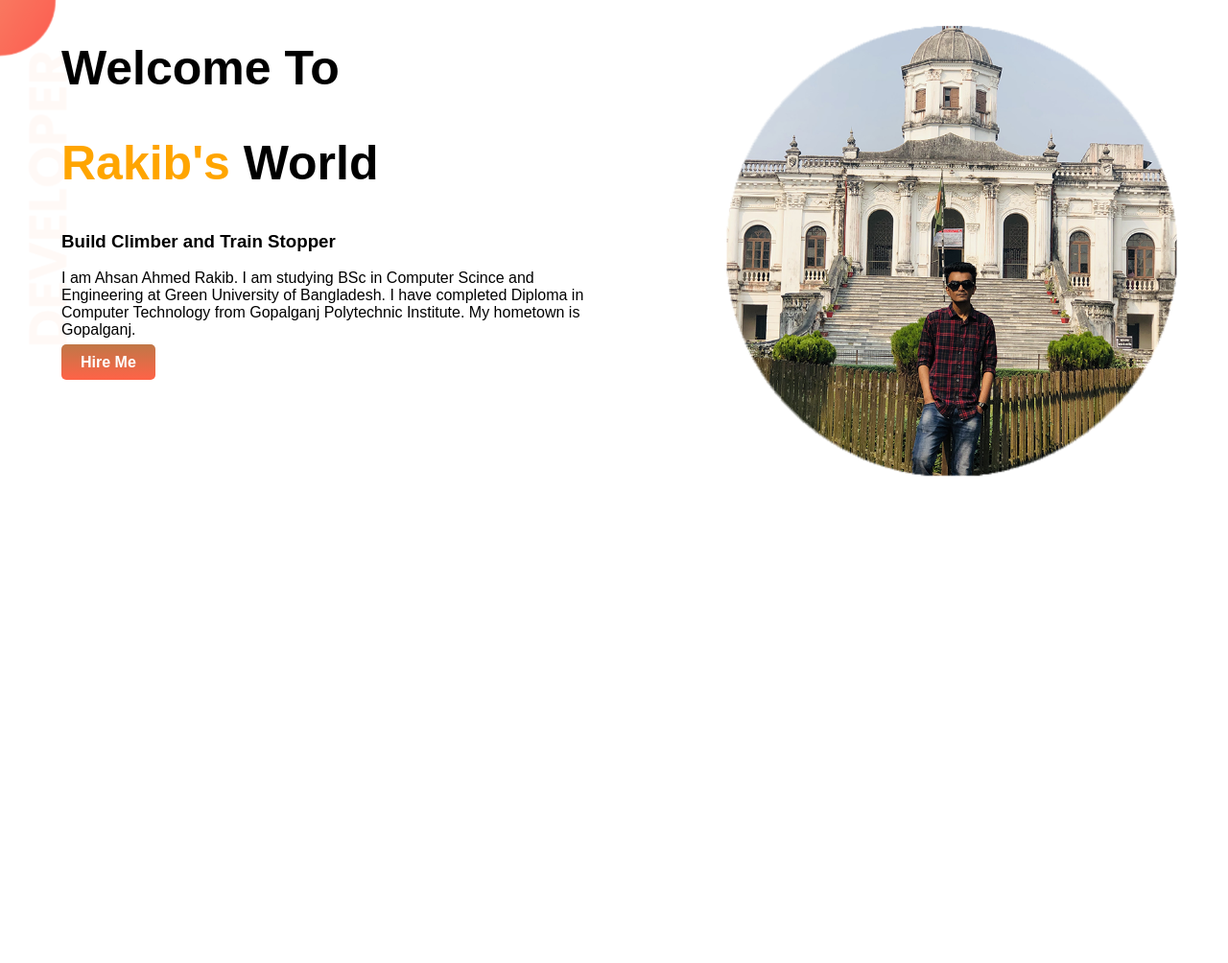
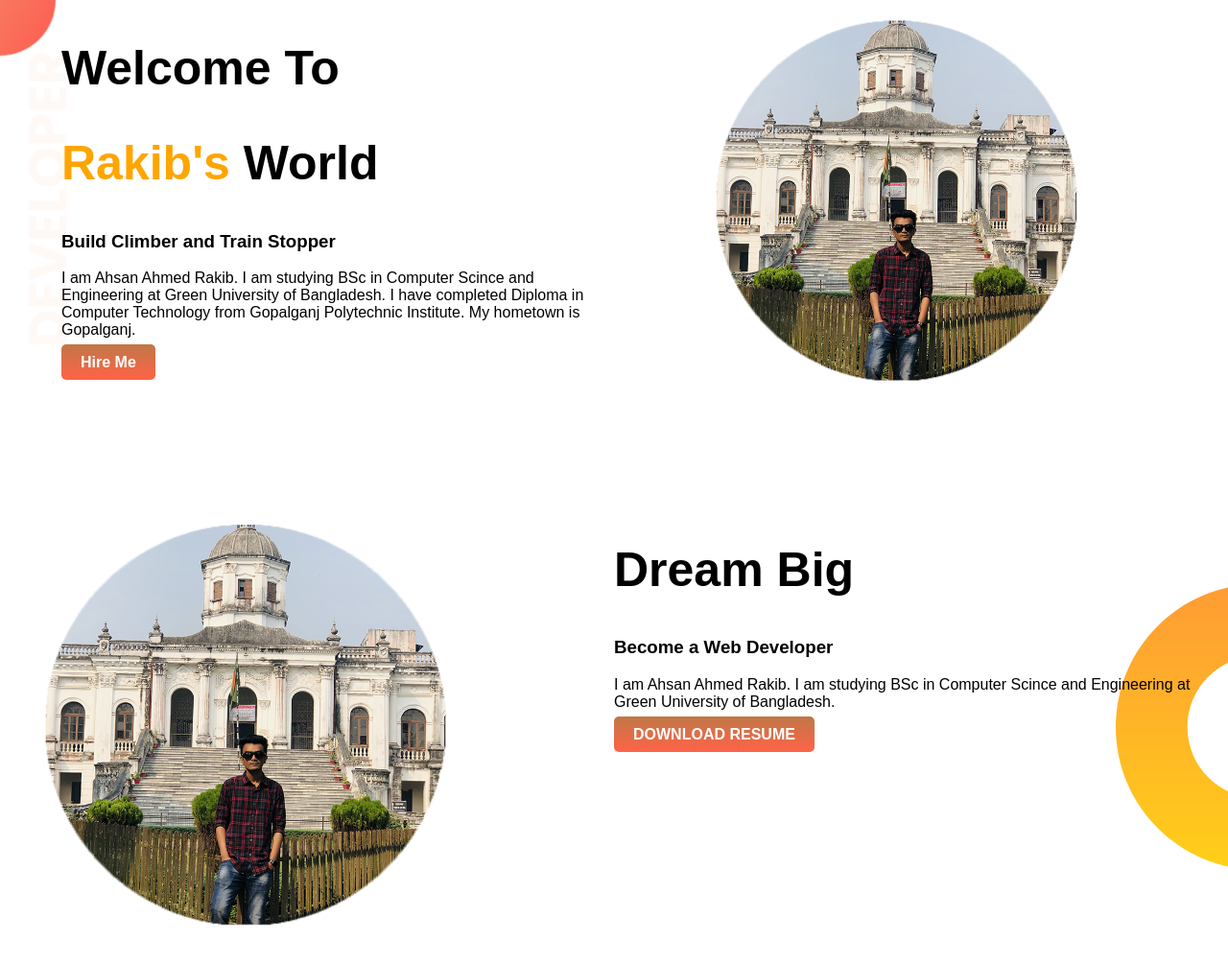
Before and after one commit to ahsanahmedrakib/developer_portfolio, a plain HTML site: page index.html in a window 1280 px wide. Shown: the whole page at 96% size. Before the commit the page ends 800 px from the top, so only its background shows below. Drawn offline with Linux system fonts and the light colour scheme.

Commit message:
Second section

```diff
--- a/index.html
+++ b/index.html
@@ -15,12 +15,24 @@
             <h1 class="orange_color"><span>Rakib's</span> World</h1>
             <h3>Build Climber and Train Stopper</h3>
             <p>I am Ahsan Ahmed Rakib. I am studying BSc in Computer Scince and Engineering at Green University of Bangladesh. I have completed Diploma in Computer Technology from Gopalganj Polytechnic Institute. My hometown is Gopalganj.</p>
-            <a class="link_button" href="https://www.linkedin.com/in/ahsan-ahmed-rakib-43745514a/" target="_blank">Hire Me</a>
+            <a class="link_button" href="" target="_blank">Hire Me</a>
         </div>
         <div class="first_left">
             <img src="images/rakib.png" alt="">
         </div>
     </section>
 
+    <section class="second">
+        <div class="second_image">
+            <img src="images/rakib.png" alt="">
+        </div>
+        <div class="second_content">
+            <h1>Dream Big</h1>
+            <h3>Become a Web Developer</h3>
+            <p>I am Ahsan Ahmed Rakib. I am studying BSc in Computer Scince and Engineering at Green University of Bangladesh.</p>
+            <a class="link_button" href="" target="_blank">DOWNLOAD RESUME</a>
+        </div>
+    </section>
+
 </body>
 </html>
--- a/style.css
+++ b/style.css
@@ -10,6 +10,7 @@ h1{
 }
 section{
     display: flex;
+    margin-bottom: 100px;
 }
 .first_right{
     width: 50%;
@@ -20,7 +21,7 @@ section{
     padding-left: 5%;
 }
 .first_left img{
-    width: 100%;
+    width: 80%;
 }
 .link_button{
     text-decoration: none;
@@ -35,3 +36,18 @@ section{
     background-image: url(images/top-banner.png);
     background-repeat: no-repeat;
 }
+.second_image,
+.second_content{
+    width: 50%;
+}
+.second_content{
+    padding-right: 150x;
+}
+.second_image img{
+    width: 80%;
+}
+.second{
+    background-image: url(images/dream-bg.png);
+    background-repeat: no-repeat;
+    background-position: right;
+}
```
